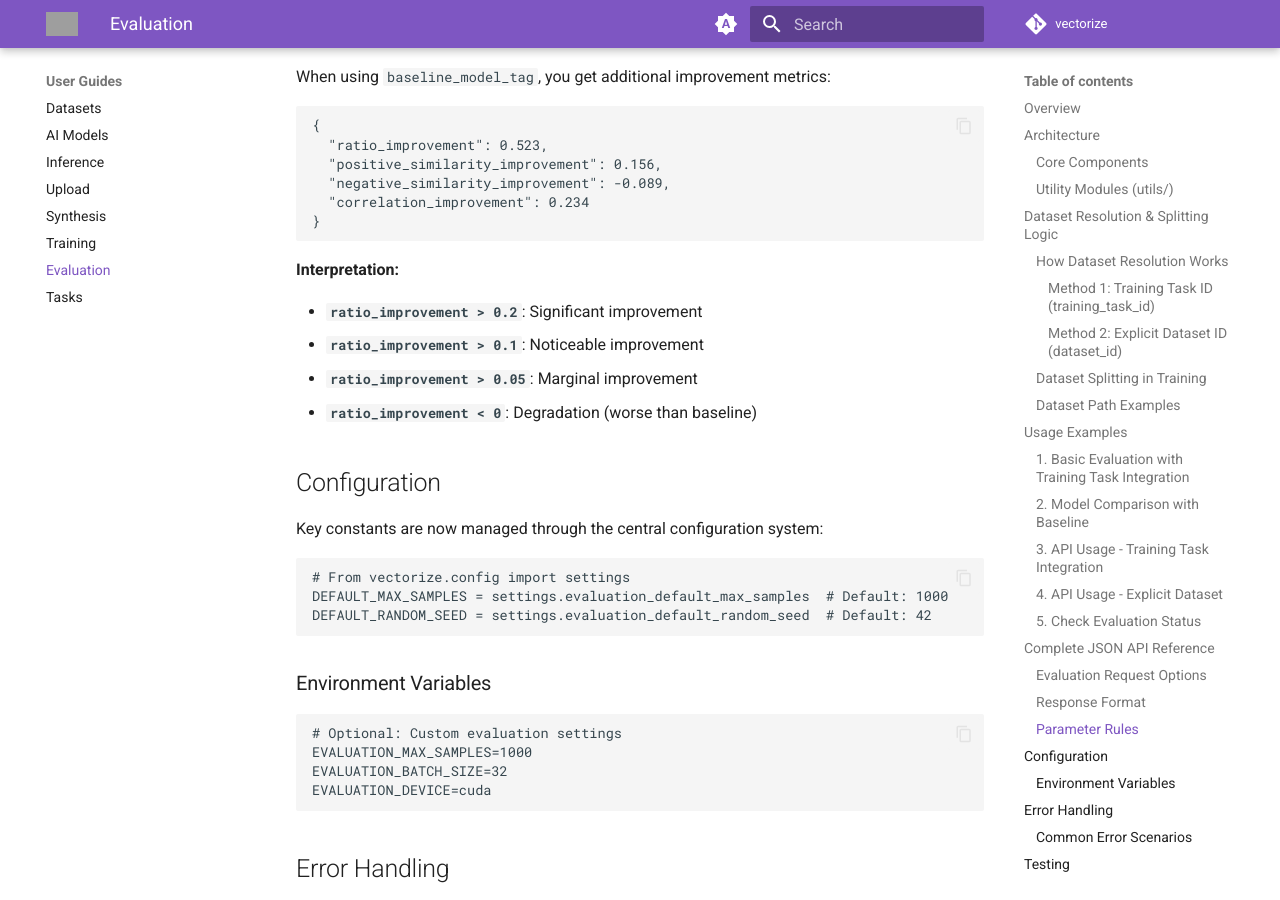
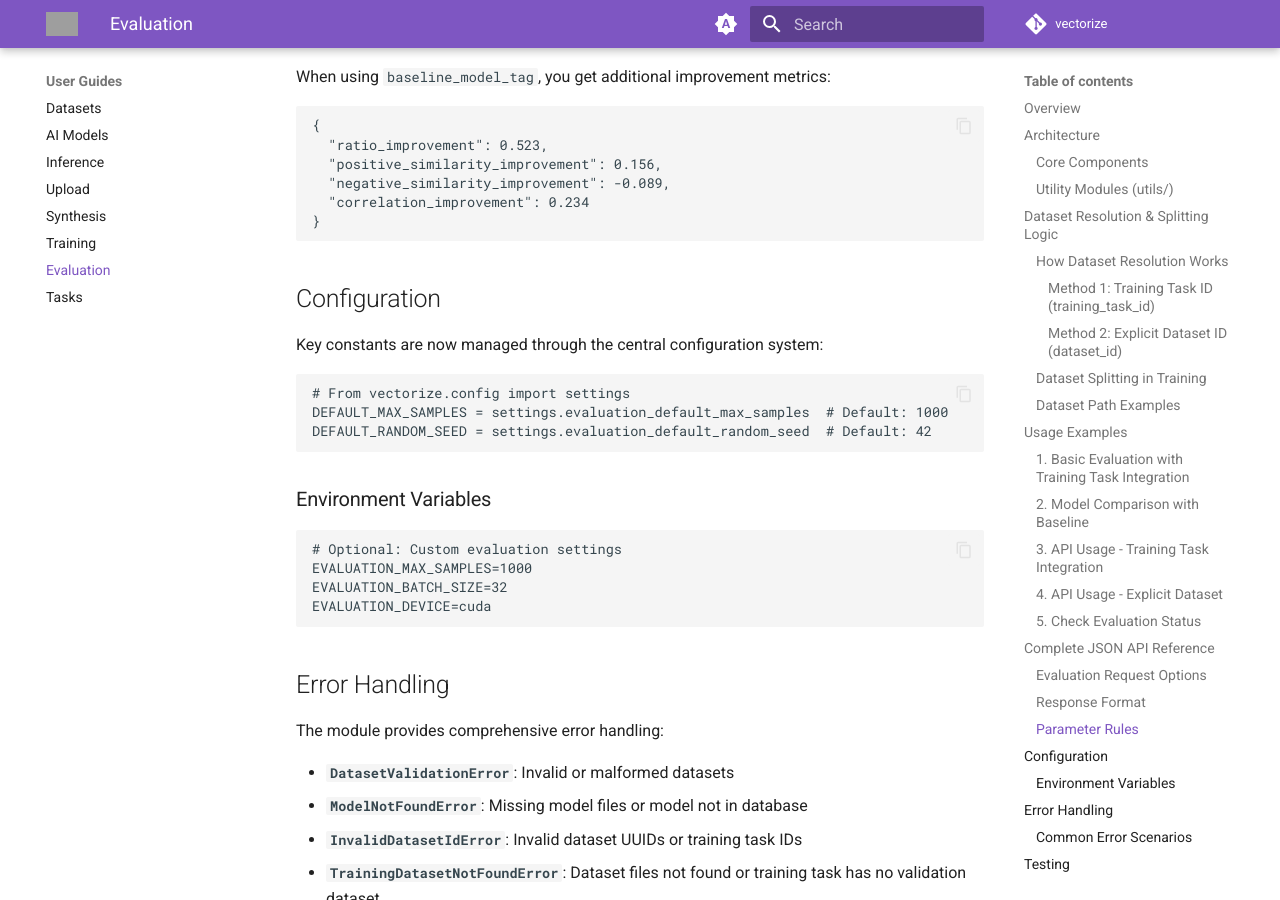
Before and after one commit to Yukasama/vectorize, an MkDocs documentation site: the page built from docs/user-guides/evaluation.md, in a window 1280 px wide and 900 px high, scrolled down 6697 px. Built offline with MkDocs 1.6.1 and Material for MkDocs 9.7.7, drawn with Linux system fonts in a browser that asks for light colours; comment, search, counter and statistics services are not loaded; grey boxes are pictures that could not be loaded.

Commit message:
docs: remove interpretation section from evaluation documentation

````diff
--- a/docs/user-guides/evaluation.md
+++ b/docs/user-guides/evaluation.md
@@ -318,13 +318,6 @@ When using `baseline_model_tag`, you get additional improvement metrics:
 }
 ```
 
-**Interpretation:**
-
-- **`ratio_improvement > 0.2`**: Significant improvement
-- **`ratio_improvement > 0.1`**: Noticeable improvement
-- **`ratio_improvement > 0.05`**: Marginal improvement
-- **`ratio_improvement < 0`**: Degradation (worse than baseline)
-
 ## Configuration
 
 Key constants are now managed through the central configuration system:
````
